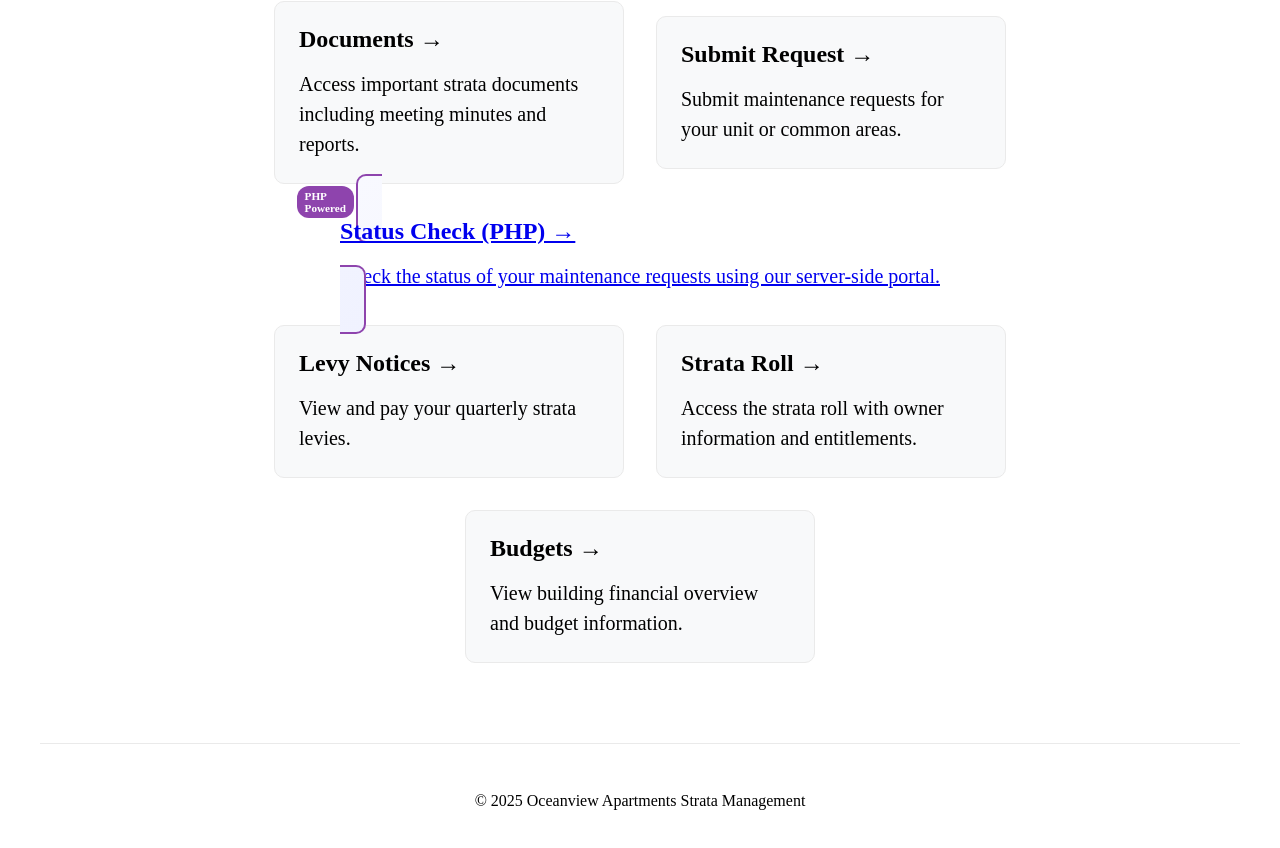
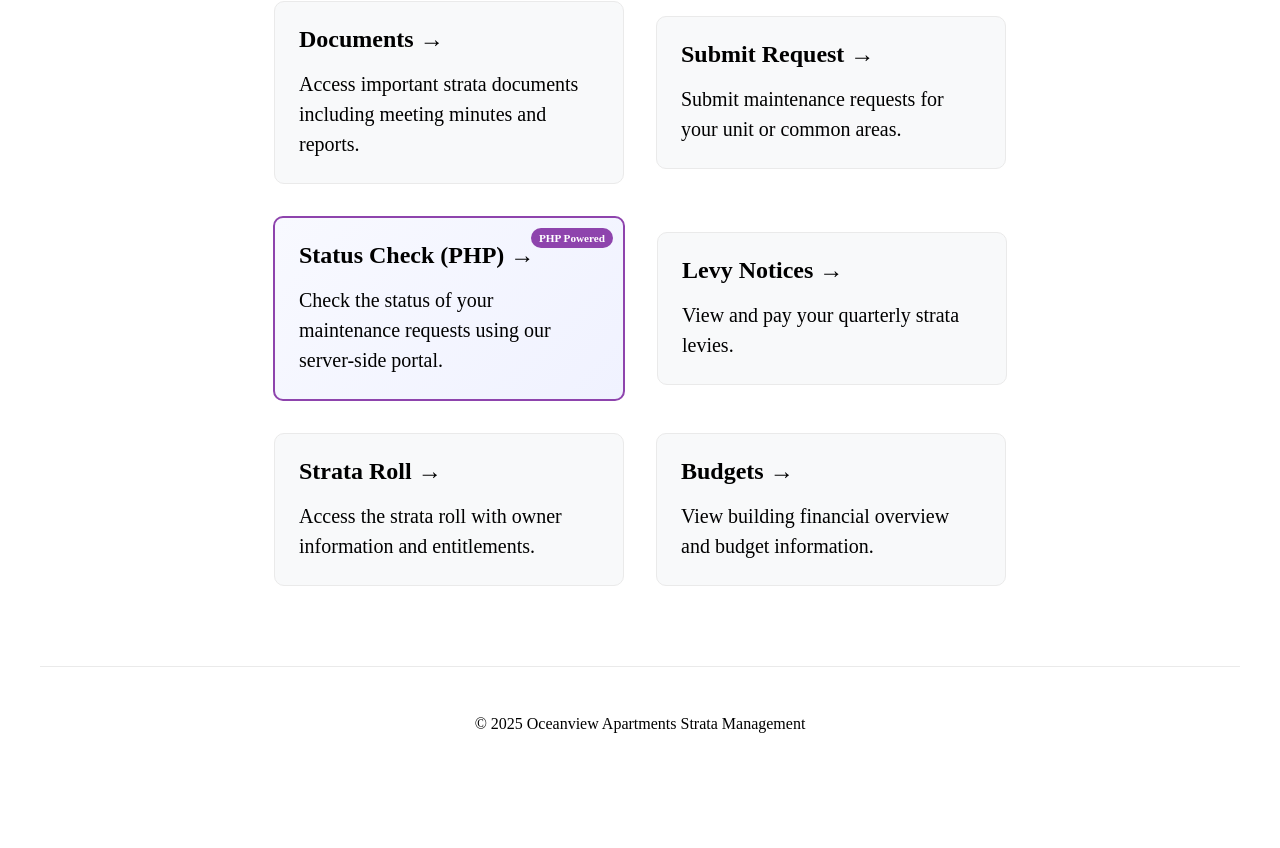
Before and after one commit to teresa-s123/my-strata-management, a Next.js app: page / in a window 1280 px wide. Shown: the part 1124-1972 px from the top of the page. After the commit the page ends 1913 px from the top, so only its background shows below. Built offline with nearby package versions, Linux system fonts and the light colour scheme.

Commit message:
fix syntax issue

```diff
--- a/pages/index.js
+++ b/pages/index.js
@@ -53,12 +53,10 @@ export default function Home() {
           </a>
 
           {/* PHP STATUS CHECK CARD */}
-          <Link href="/php-maintenance">
-            <a className={`${styles.card} ${styles.phpCard}`}>
-              <h2>Status Check (PHP) &rarr;</h2>
-              <p>Check the status of your maintenance requests using our server-side portal.</p>
-              <span className={styles.techBadge}>PHP Powered</span>
-            </a>
+          <Link href="/php-maintenance" className={`${styles.card} ${styles.phpCard}`}>
+            <h2>Status Check (PHP) &rarr;</h2>
+            <p>Check the status of your maintenance requests using our server-side portal.</p>
+            <span className={styles.techBadge}>PHP Powered</span>
           </Link>
 
           <a href="/levies" className={styles.card}>
```
